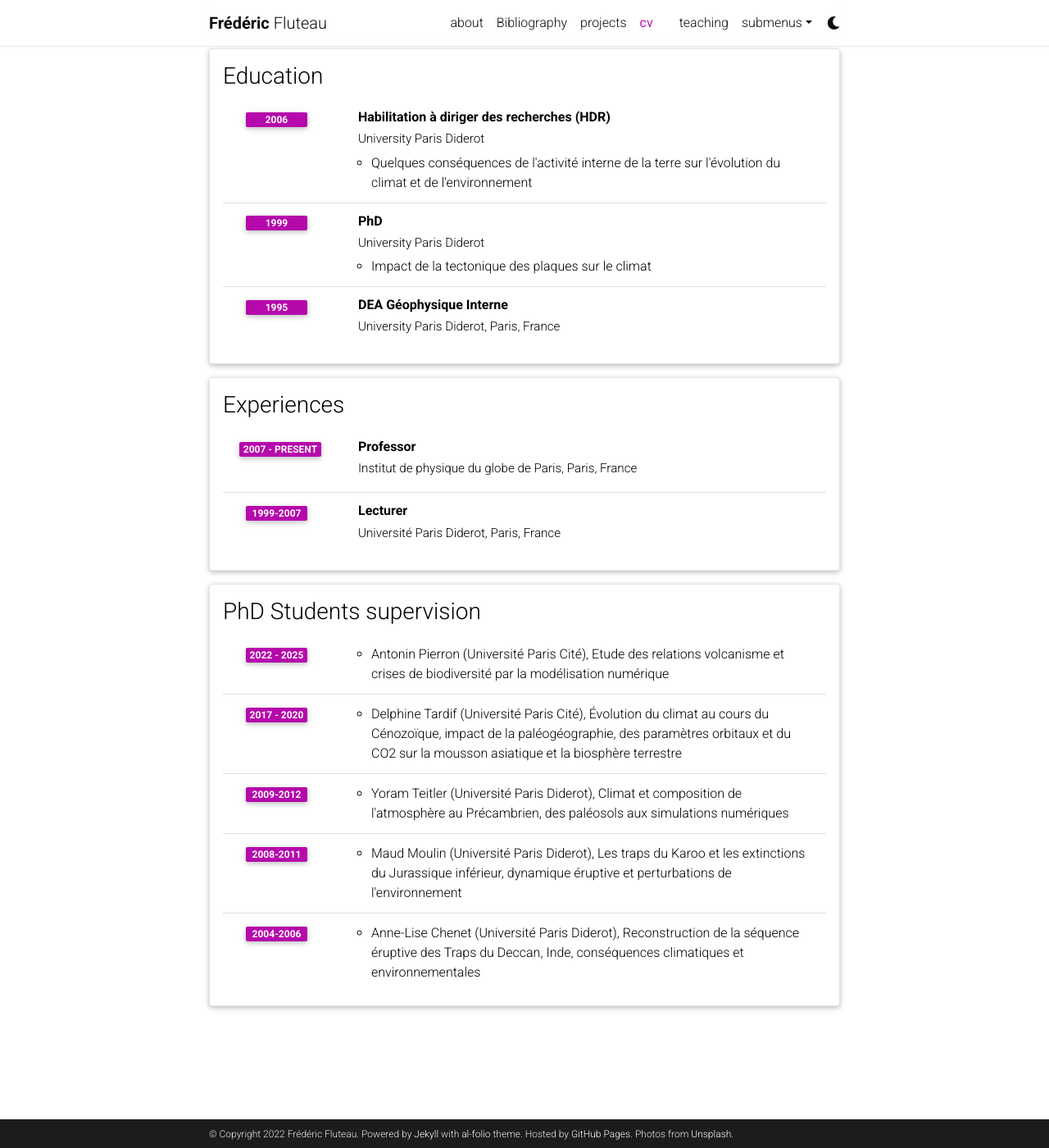
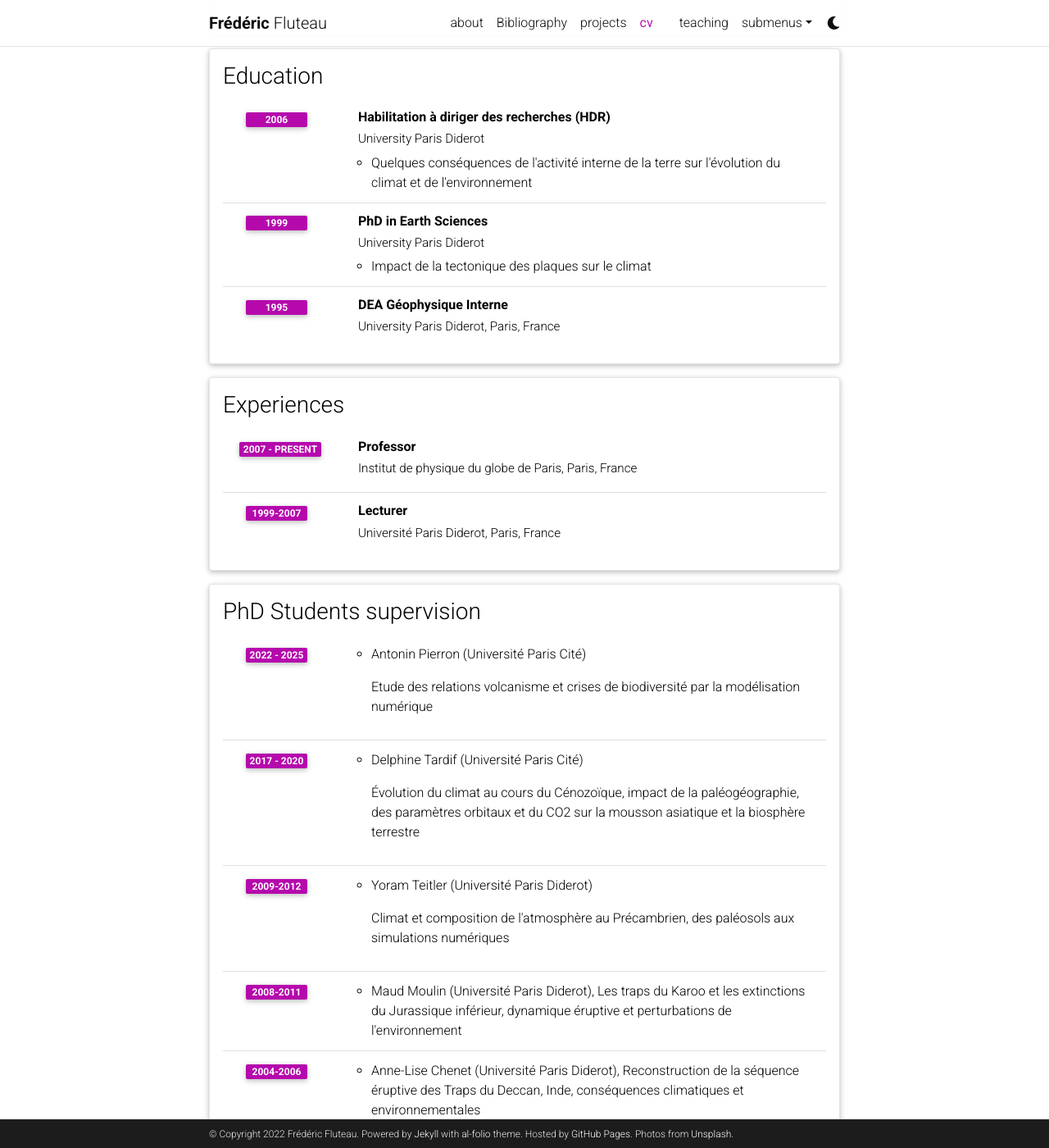
Before and after one commit to fredflut/fredflut.github.io, a Jekyll site: the page built from _pages/cv.md, in a window 1280 px wide and 1400 px high, scrolled down 269 px. Shown: the whole window at 82% size. Built offline with Jekyll 4.4.1, drawn with Linux system fonts in a browser that asks for light colours; comment, search, counter and statistics services are not loaded; a style sheet for code colours, icons or effects is not loaded.

Commit message:
Update cv.yml

```diff
--- a/_data/cv.yml
+++ b/_data/cv.yml
@@ -13,7 +13,7 @@
       description:
         - Quelques conséquences de l'activité interne de la terre sur l'évolution du climat et de l'environnement
 
-    - title: PhD
+    - title: PhD in Earth Sciences
       institution: University Paris Diderot
       year: 1999
       description:
@@ -42,13 +42,16 @@
   contents:
     - year: 2022 - 2025
       items:
-        - Antonin Pierron (Université Paris Cité), Etude des relations volcanisme et crises de biodiversité par la modélisation numérique
+        - <p> Antonin Pierron (Université Paris Cité)</p>
+          <p> Etude des relations volcanisme et crises de biodiversité par la modélisation numérique </p>
     - year: 2017 - 2020
       items:
-        - Delphine Tardif (Université Paris Cité), Évolution du climat au cours du Cénozoïque, impact de la paléogéographie, des paramètres orbitaux et du CO2 sur la mousson asiatique et la biosphère terrestre
+        - <p> Delphine Tardif (Université Paris Cité)</p>
+          <p> Évolution du climat au cours du Cénozoïque, impact de la paléogéographie, des paramètres orbitaux et du CO2 sur la mousson asiatique et la biosphère terrestre </p>
     - year: 2009-2012
       items :
-        - Yoram Teitler (Université Paris Diderot), Climat et composition de l'atmosphère au Précambrien, des paléosols aux simulations numériques
+        - <p> Yoram Teitler (Université Paris Diderot)</p>
+          <p> Climat et composition de l'atmosphère au Précambrien, des paléosols aux simulations numériques </p>
     - year: 2008-2011
       items :
         - Maud Moulin (Université Paris Diderot), Les traps du Karoo et les extinctions du Jurassique inférieur,  dynamique éruptive et perturbations de l'environnement
```
